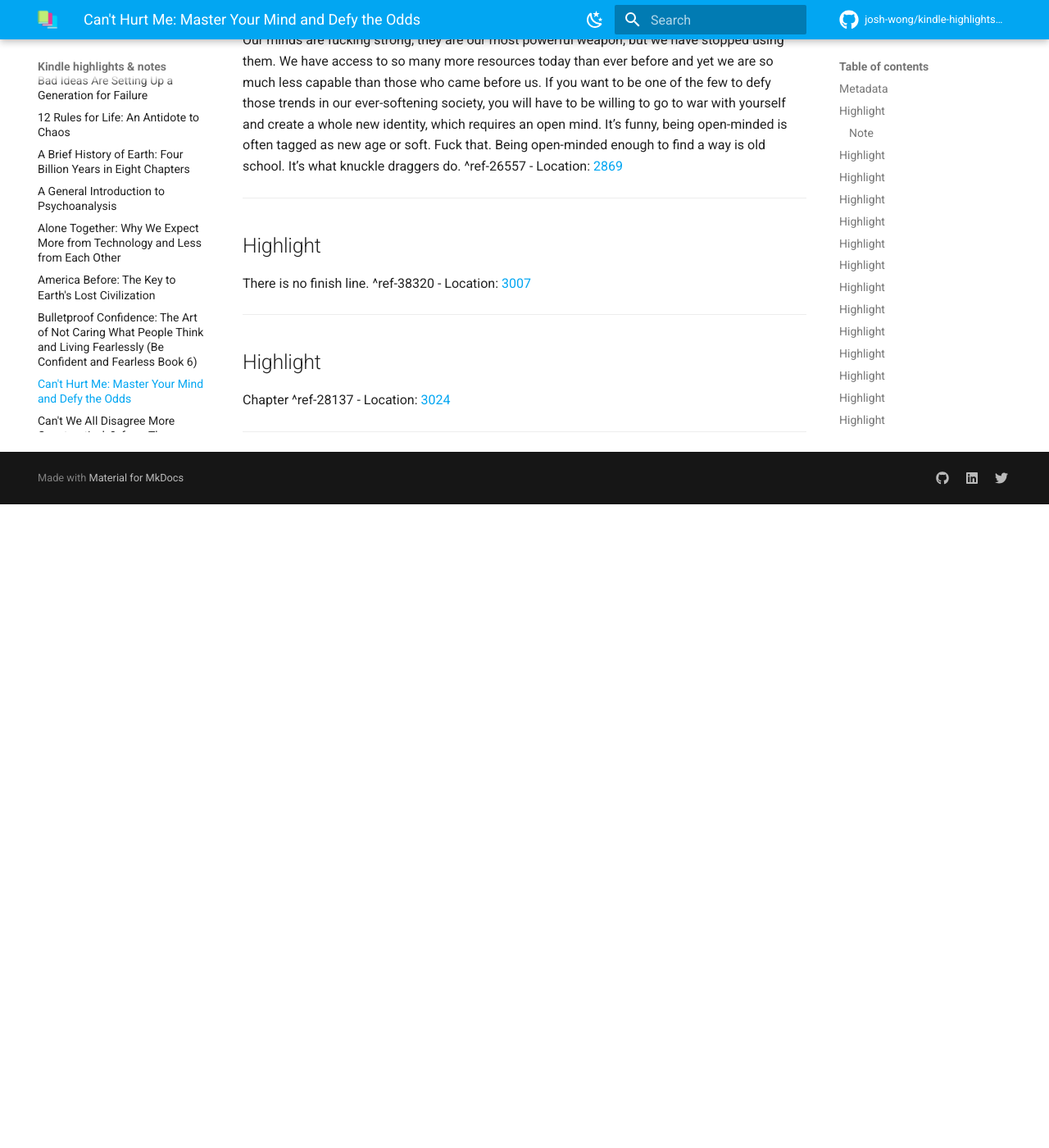
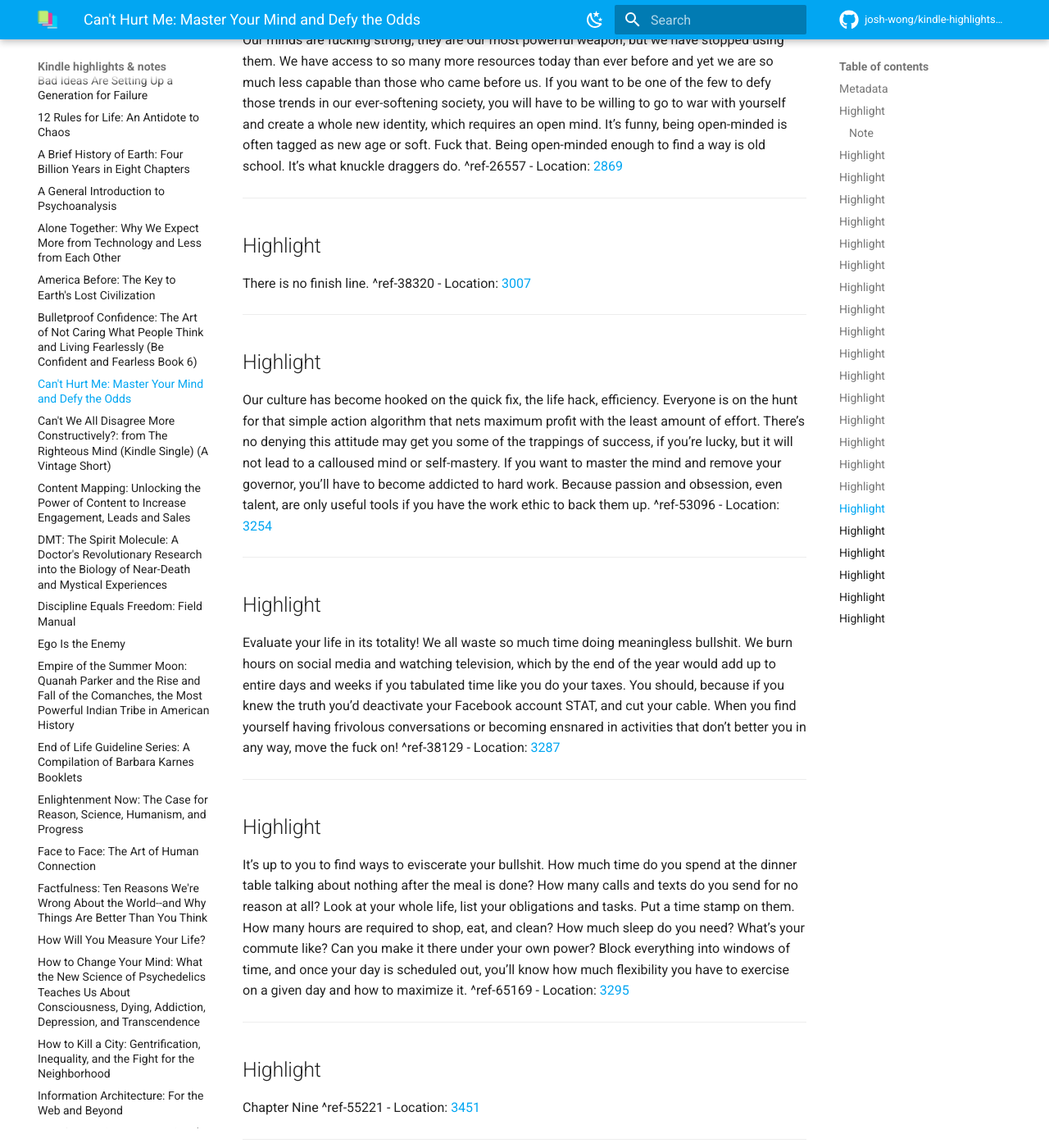
Before and after one commit to josh-wong/kindle-highlights-notes, an MkDocs documentation site: the page built from docs/Cant Hurt Me.md, in a window 1280 px wide and 1400 px high, scrolled down 4788 px. Shown: the whole window at 82% size. Built offline with MkDocs 1.6.1 and Material for MkDocs 9.7.7, drawn with Linux system fonts in a browser that asks for light colours; comment, search, counter and statistics services are not loaded; before the commit the page ends 5403 px from its top, so only the background shows below that; some of the changed text lies outside the part shown.

Commit message:
Update highlights and notes

```diff
--- a/docs/Cant Hurt Me.md
+++ b/docs/Cant Hurt Me.md
@@ -140,7 +140,25 @@ There is no finish line. ^ref-38320
 ---
 ## Highlight
 
-Chapter ^ref-28137
-- Location: [3024](kindle://book?action=open&asin=B07H453KGH&location=3024)
+Our culture has become hooked on the quick fix, the life hack, efficiency. Everyone is on the hunt for that simple action algorithm that nets maximum profit with the least amount of effort. There’s no denying this attitude may get you some of the trappings of success, if you’re lucky, but it will not lead to a calloused mind or self-mastery. If you want to master the mind and remove your governor, you’ll have to become addicted to hard work. Because passion and obsession, even talent, are only useful tools if you have the work ethic to back them up. ^ref-53096
+- Location: [3254](kindle://book?action=open&asin=B07H453KGH&location=3254)
 
 ---
+## Highlight
+
+Evaluate your life in its totality! We all waste so much time doing meaningless bullshit. We burn hours on social media and watching television, which by the end of the year would add up to entire days and weeks if you tabulated time like you do your taxes. You should, because if you knew the truth you’d deactivate your Facebook account STAT, and cut your cable. When you find yourself having frivolous conversations or becoming ensnared in activities that don’t better you in any way, move the fuck on! ^ref-38129
+- Location: [3287](kindle://book?action=open&asin=B07H453KGH&location=3287)
+
+---
+## Highlight
+
+It’s up to you to find ways to eviscerate your bullshit. How much time do you spend at the dinner table talking about nothing after the meal is done? How many calls and texts do you send for no reason at all? Look at your whole life, list your obligations and tasks. Put a time stamp on them. How many hours are required to shop, eat, and clean? How much sleep do you need? What’s your commute like? Can you make it there under your own power? Block everything into windows of time, and once your day is scheduled out, you’ll know how much flexibility you have to exercise on a given day and how to maximize it. ^ref-65169
+- Location: [3295](kindle://book?action=open&asin=B07H453KGH&location=3295)
+
+---
+## Highlight
+
+Chapter Nine ^ref-55221
+- Location: [3451](kindle://book?action=open&asin=B07H453KGH&location=3451)
+
+---
```
Also changed, not shown: other parts of docs/Cant Hurt Me.md (+2 -2 lines).
